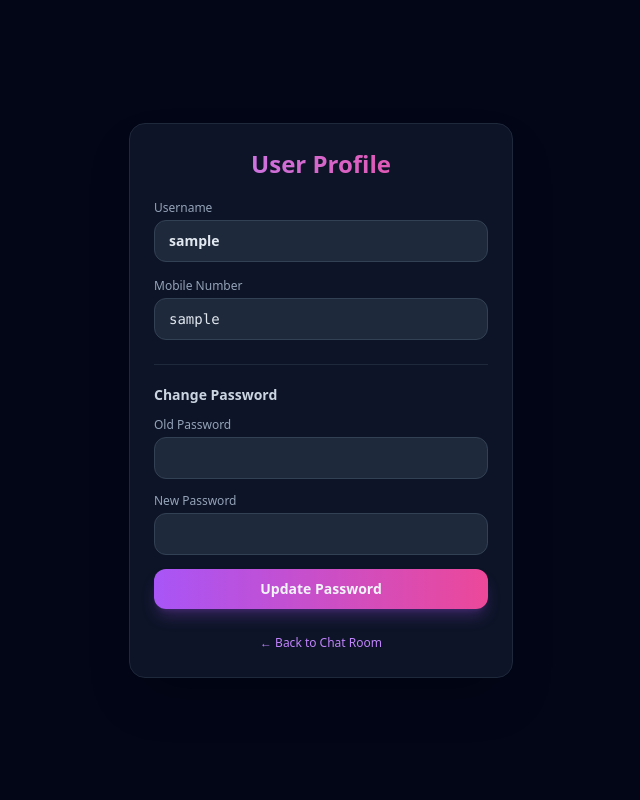
After one commit to laxmanchoudhary1/gossips-chat, a Flask app: page /profile in a window 1280 px wide. The commit adds this page. Shown: the whole page, without its empty margins (319-959 px from the left). Run offline with Flask 3, Linux system fonts and the light colour scheme; the visitor is signed in with stand-in values (Sample User, id 1); data comes from the database, SQL or seed files in the repository; some libraries are stand-ins or nearby versions.

Commit message:
Added message history, online users list, typing indicator, profile page and seamless room switching

```diff
--- a/app.py
+++ b/app.py
@@ -7,6 +7,8 @@ from werkzeug.security import generate_password_hash, check_password_hash
 app = Flask(__name__)
 app.secret_key = 'gossips_chat_super_secret_key'
 socketio = SocketIO(app)
+
+room_users = {} # room -> set of usernames
 
 def init_db():
     with sqlite3.connect('database.db') as conn:
@@ -24,6 +26,15 @@ def init_db():
                 id INTEGER PRIMARY KEY AUTOINCREMENT,
                 name TEXT UNIQUE NOT NULL,
                 password TEXT NOT NULL
+            )
+        ''')
+        cursor.execute('''
+            CREATE TABLE IF NOT EXISTS messages (
+                id INTEGER PRIMARY KEY AUTOINCREMENT,
+                room TEXT NOT NULL,
+                username TEXT NOT NULL,
+                msg TEXT NOT NULL,
+                timestamp DATETIME DEFAULT CURRENT_TIMESTAMP
             )
         ''')
         conn.commit()
@@ -55,21 +66,21 @@ def signup():
                 cursor = conn.cursor()
                 cursor.execute('SELECT id FROM users WHERE username = ?', (username,))
                 if cursor.fetchone():
-                    flash('Username already taken! Choose another one.', 'error')
+                    flash('Username already taken!', 'error')
                     return redirect(url_for('signup'))
 
                 cursor.execute('SELECT id FROM users WHERE mobile = ?', (mobile,))
                 if cursor.fetchone():
-                    flash('Mobile number already registered with an account!', 'error')
+                    flash('Mobile number already registered!', 'error')
                     return redirect(url_for('signup'))
 
                 cursor.execute('INSERT INTO users (username, password, mobile) VALUES (?, ?, ?)', (username, hashed_password, mobile))
                 conn.commit()
 
-            flash('Account created successfully! Please login.', 'success')
+            flash('Account created! Please login.', 'success')
             return redirect(url_for('login'))
         except sqlite3.IntegrityError:
-            flash('Username or Mobile number already exists!', 'error')
+            flash('Username or Mobile already exists!', 'error')
             return redirect(url_for('signup'))
 
     return render_template('signup.html')
@@ -82,7 +93,7 @@ def login():
         password = request.form['password'].strip()
 
         if not password or (not username and not mobile):
-            flash('Please provide password and either username or mobile number!', 'error')
+            flash('Please provide password and identifier!', 'error')
             return redirect(url_for('login'))
 
         with sqlite3.connect('database.db') as conn:
@@ -97,10 +108,43 @@ def login():
             session['username'] = user[1]
             return redirect(url_for('chat'))
         else:
-            flash('Invalid credentials or incorrect password!', 'error')
+            flash('Invalid credentials or password!', 'error')
             return redirect(url_for('login'))
 
     return render_template('login.html')
+
+@app.route('/profile', methods=['GET', 'POST'])
+def profile():
+    if 'username' not in session:
+        return redirect(url_for('login'))
+
+    username = session['username']
+    with sqlite3.connect('database.db') as conn:
+        cursor = conn.cursor()
+        cursor.execute('SELECT username, mobile FROM users WHERE username = ?', (username,))
+        user_data = cursor.fetchone()
+
+    if request.method == 'POST':
+        old_pass = request.form['old_password'].strip()
+        new_pass = request.form['new_password'].strip()
+
+        with sqlite3.connect('database.db') as conn:
+            cursor = conn.cursor()
+            cursor.execute('SELECT password FROM users WHERE username = ?', (username,))
+            db_pass = cursor.fetchone()[0]
+
+        if check_password_hash(db_pass, old_pass):
+            hashed_new = generate_password_hash(new_pass)
+            with sqlite3.connect('database.db') as conn:
+                cursor = conn.cursor()
+                cursor.execute('UPDATE users SET password = ? WHERE username = ?', (hashed_new, username))
+                conn.commit()
+            flash('Password updated successfully!', 'success')
+        else:
+            flash('Incorrect old password!', 'error')
+        return redirect(url_for('profile'))
+
+    return render_template('profile.html', user=user_data)
 
 @app.route('/chat')
 def chat():
@@ -127,20 +171,57 @@ def handle_join(data):
         if group:
             if group[2] == password:
                 join_room(room)
-                emit('join_status', {'status': 'success', 'room': room, 'password': group[2]}, room=request.sid)
-                emit('message', {'username': 'System', 'msg': f'{username} joined.'}, room=room)
+                if room not in room_users:
+                    room_users[room] = set()
+                room_users[room].add(username)
+
+                # Fetch recent message history
+                cursor.execute('SELECT username, msg FROM messages WHERE room = ? ORDER BY id ASC LIMIT 50', (room,))
+                history = [{'username': row[0], 'msg': row[1]} for row in cursor.fetchall()]
+
+                emit('join_status', {'status': 'success', 'room': room, 'password': group[2], 'history': history}, room=request.sid)
+                emit('room_users', {'users': list(room_users[room])}, room=room)
+                emit('message', {'username': 'System', 'msg': f'{username} joined the room.'}, room=room)
             else:
-                emit('join_status', {'status': 'error', 'msg': 'Wrong password!'}, room=request.sid)
+                emit('join_status', {'status': 'error', 'msg': 'Wrong group password!'}, room=request.sid)
         else:
             cursor.execute('INSERT INTO groups (name, password) VALUES (?, ?)', (room, password))
             conn.commit()
             join_room(room)
-            emit('join_status', {'status': 'success', 'room': room, 'password': password}, room=request.sid)
-            emit('message', {'username': 'System', 'msg': f'Group created by {username}'}, room=room)
+            if room not in room_users:
+                room_users[room] = set()
+            room_users[room].add(username)
+
+            emit('join_status', {'status': 'success', 'room': room, 'password': password, 'history': []}, room=request.sid)
+            emit('room_users', {'users': list(room_users[room])}, room=room)
+            emit('message', {'username': 'System', 'msg': f'Group created and {username} joined.'}, room=room)
+
+@socketio.on('leave_group')
+def handle_leave(data):
+    room = data['room']
+    username = data['username']
+    leave_room(room)
+    if room in room_users and username in room_users[room]:
+        room_users[room].remove(username)
+        emit('room_users', {'users': list(room_users[room])}, room=room)
+    emit('message', {'username': 'System', 'msg': f'{username} left the room.'}, room=room)
 
 @socketio.on('send_message')
 def handle_message(data):
-    emit('message', {'username': data['username'], 'msg': data['msg']}, room=data['room'])
+    room = data['room']
+    username = data['username']
+    msg = data['msg']
+
+    with sqlite3.connect('database.db') as conn:
+        cursor = conn.cursor()
+        cursor.execute('INSERT INTO messages (room, username, msg) VALUES (?, ?, ?)', (room, username, msg))
+        conn.commit()
+
+    emit('message', {'username': username, 'msg': msg}, room=room)
+
+@socketio.on('typing')
+def handle_typing(data):
+    emit('display_typing', {'username': data['username'], 'is_typing': data['is_typing']}, room=data['room'], include_self=False)
 
 if __name__ == '__main__':
     socketio.run(app, host='0.0.0.0', port=5000, debug=True)
--- /dev/null
+++ b/templates/profile.html
@@ -0,0 +1,52 @@
+<!DOCTYPE html>
+<html lang="en">
+<head>
+    <meta charset="UTF-8">
+    <meta name="viewport" content="width=device-width, initial-scale=1.0">
+    <title>User Profile - Gossips Chat</title>
+    <script src="https://cdn.tailwindcss.com"></script>
+</head>
+<body class="bg-slate-950 text-slate-100 flex items-center justify-center min-h-screen px-4">
+    <div class="bg-slate-900/90 backdrop-blur-xl border border-slate-800 p-6 rounded-2xl shadow-2xl w-full max-w-sm">
+        <h2 class="text-2xl font-extrabold text-transparent bg-clip-text bg-gradient-to-r from-purple-400 to-pink-500 mb-5 text-center">User Profile</h2>
+
+        {% with messages = get_flashed_messages(with_categories=true) %}
+            {% if messages %}
+                {% for category, message in messages %}
+                    <div class="mb-3 p-2.5 rounded-lg text-xs bg-red-500/20 border border-red-500 text-red-300">{{ message }}</div>
+                {% endfor %}
+            {% endif %}
+        {% endwith %}
+
+        <div class="space-y-4 mb-6">
+            <div>
+                <span class="block text-xs font-medium text-slate-400 mb-1">Username</span>
+                <div class="w-full bg-slate-800 border border-slate-700 rounded-xl px-3.5 py-2.5 text-sm text-slate-200 font-semibold">{{ user[0] }}</div>
+            </div>
+            <div>
+                <span class="block text-xs font-medium text-slate-400 mb-1">Mobile Number</span>
+                <div class="w-full bg-slate-800 border border-slate-700 rounded-xl px-3.5 py-2.5 text-sm text-slate-200 font-mono">{{ user[1] }}</div>
+            </div>
+        </div>
+
+        <hr class="border-slate-800 mb-5">
+
+        <h3 class="text-sm font-bold text-slate-300 mb-3">Change Password</h3>
+        <form method="POST" class="space-y-3.5">
+            <div>
+                <label class="block text-xs font-medium text-slate-400 mb-1">Old Password</label>
+                <input type="password" name="old_password" required class="w-full bg-slate-800 border border-slate-700 rounded-xl px-3.5 py-2.5 text-sm focus:outline-none focus:border-purple-500 text-slate-100">
+            </div>
+            <div>
+                <label class="block text-xs font-medium text-slate-400 mb-1">New Password</label>
+                <input type="password" name="new_password" required class="w-full bg-slate-800 border border-slate-700 rounded-xl px-3.5 py-2.5 text-sm focus:outline-none focus:border-purple-500 text-slate-100">
+            </div>
+            <button type="submit" class="w-full bg-gradient-to-r from-purple-500 to-pink-500 hover:opacity-90 font-semibold py-2.5 rounded-xl text-sm transition duration-200 shadow-lg shadow-purple-500/25">Update Password</button>
+        </form>
+
+        <div class="mt-5 text-center">
+            <a href="/chat" class="text-purple-400 hover:underline text-xs">← Back to Chat Room</a>
+        </div>
+    </div>
+</body>
+</html>
```
Also changed, not shown: templates/chat.html (+85 -12 lines).
